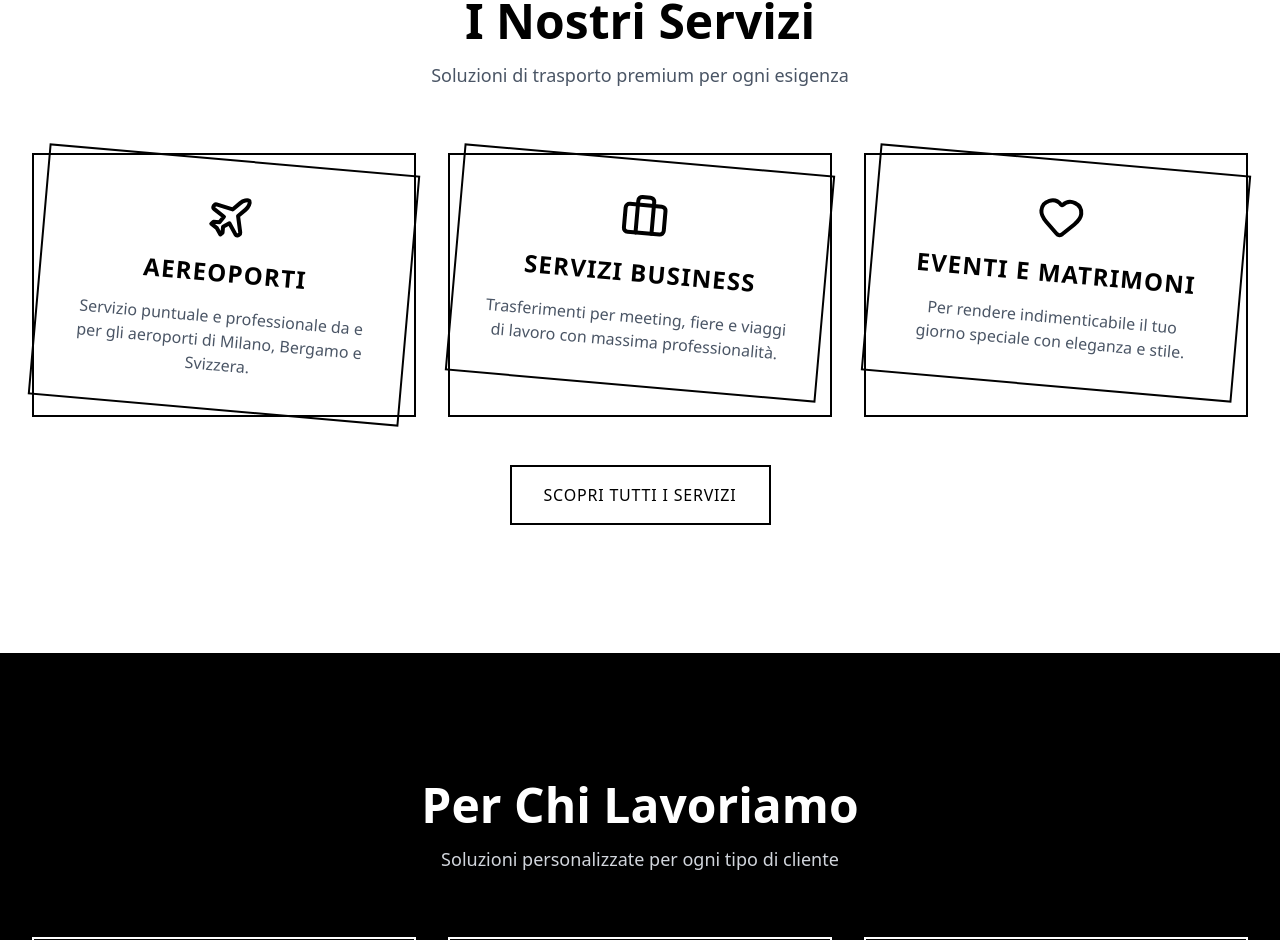
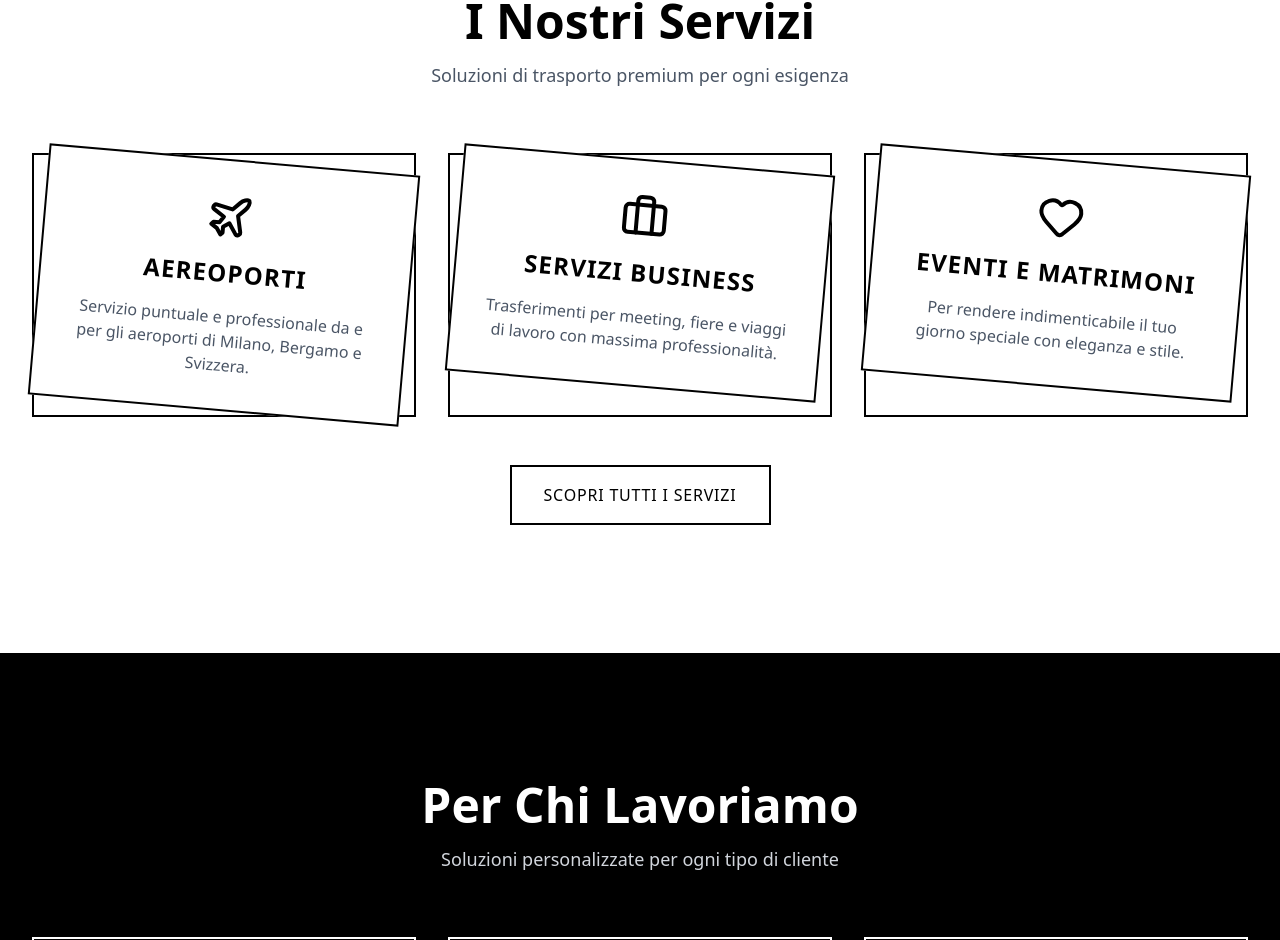
Before and after one commit to jaderdaniotti/LakeComoInCar, a Next.js app: page / in a window 1280 px wide. Shown: the part 931-1871 px from the top of the page. Built offline with nearby package versions, Linux system fonts and the light colour scheme.

Commit message:
restyling card home

```diff
--- a/app/globals.css
+++ b/app/globals.css
@@ -65,6 +65,7 @@ body {
 .hovercard{
   transition: all 0.3s ease-in-out;
   transform: rotateZ(5deg);
+  background: white;
 }
 .hovercard:hover{
   transform: translateY(-25px);
```
